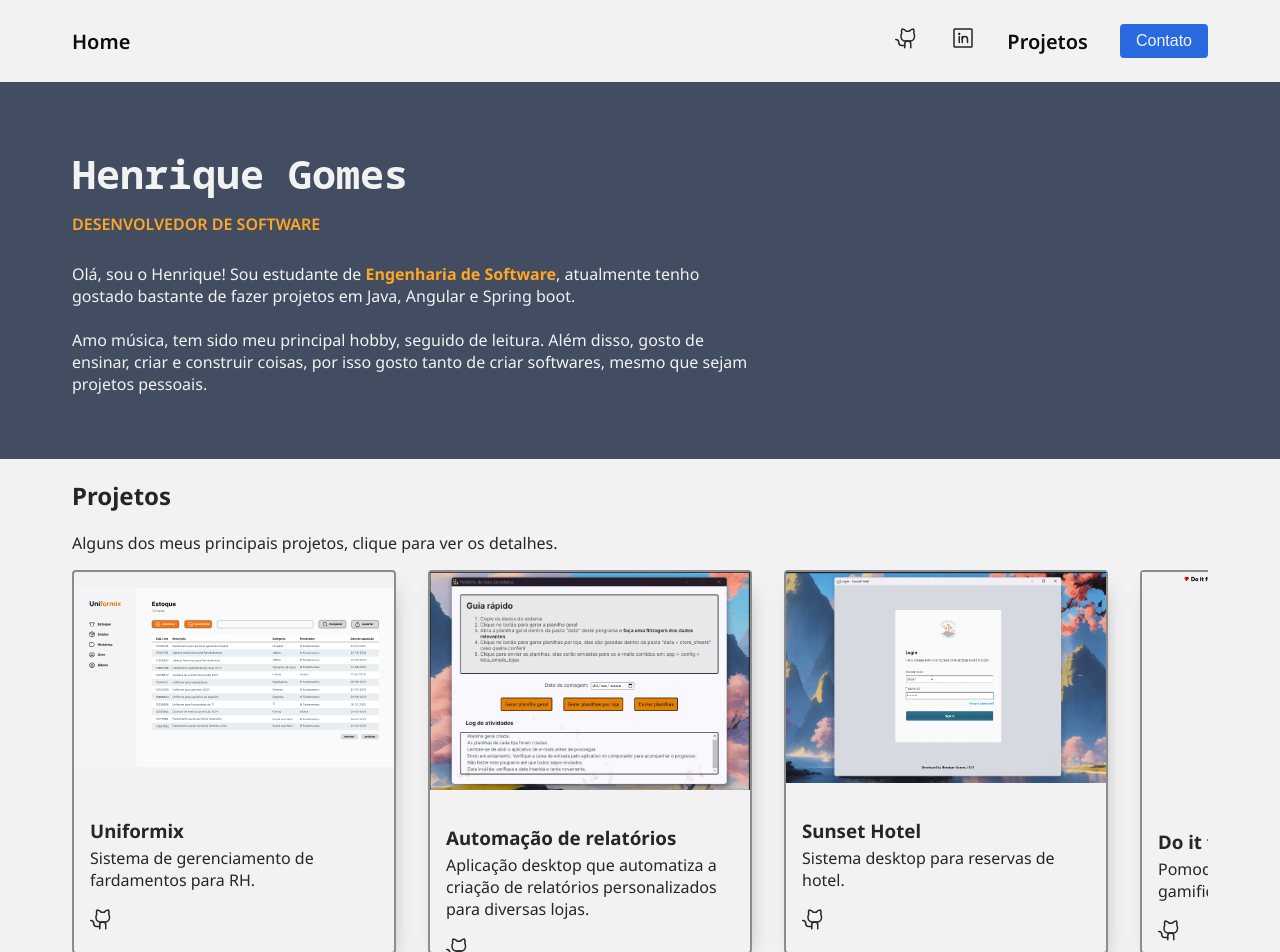
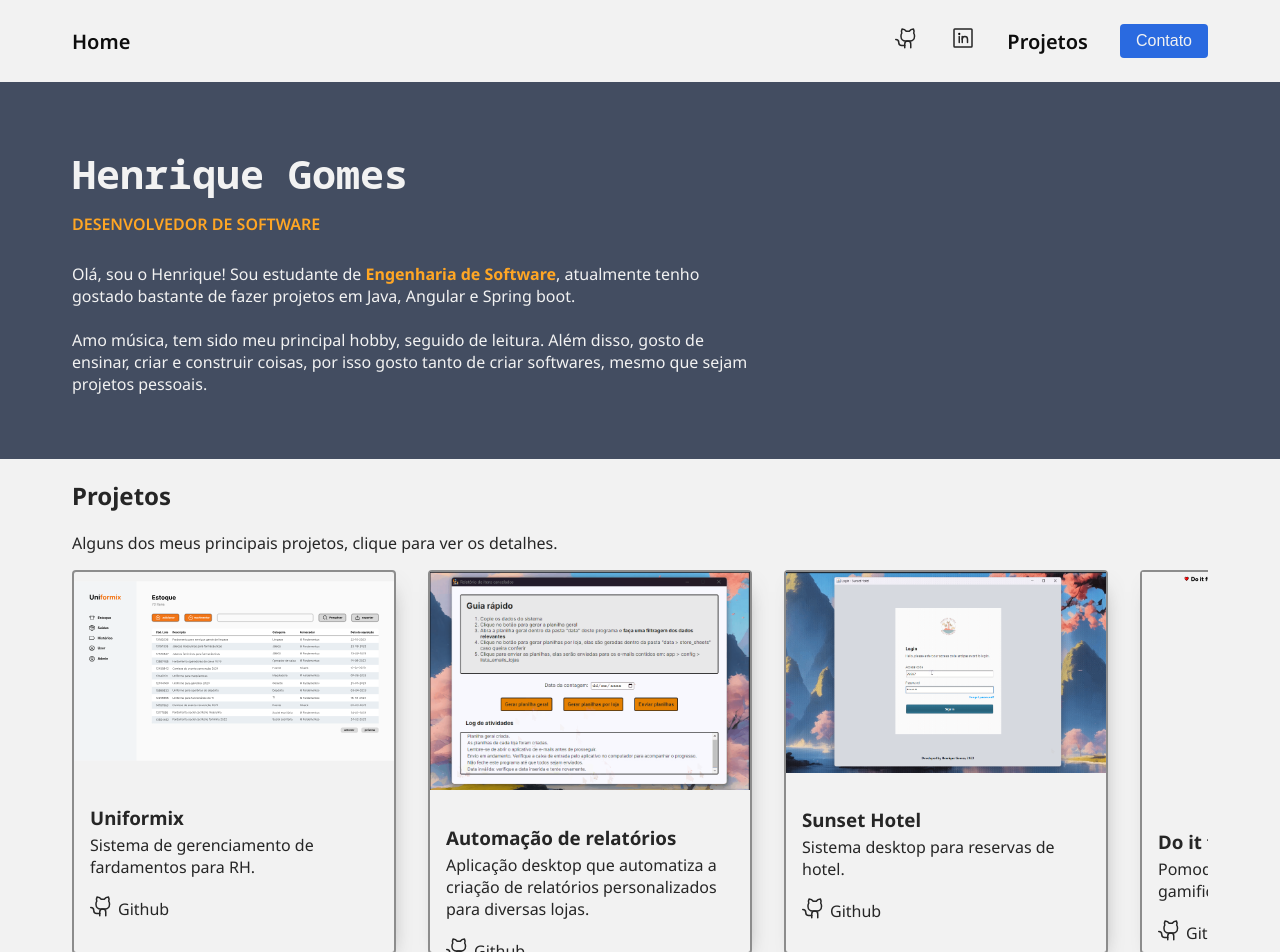
Before and after one commit to oihenrique/portfolio-web, an Angular app: page / in a window 1280 px wide. Shown: the top 952 px of the page. Built offline with nearby package versions, Linux system fonts and the light colour scheme.

Commit message:
fix: add github name to icon

```diff
--- a/src/app/components/shared/card/card.component.html
+++ b/src/app/components/shared/card/card.component.html
@@ -3,8 +3,11 @@
     <div class="info">
         <h3> {{ title }} </h3>
         <p> {{ description }} </p>
-        <a [href]="link" target="_blank">
-            <svg xmlns="http://www.w3.org/2000/svg" viewBox="0 0 256 256"><rect width="256" height="256" fill="none"/><path d="M119.83,56A52,52,0,0,0,76,32a51.92,51.92,0,0,0-3.49,44.7A49.28,49.28,0,0,0,64,104v8a48,48,0,0,0,48,48h48a48,48,0,0,0,48-48v-8a49.28,49.28,0,0,0-8.51-27.3A51.92,51.92,0,0,0,196,32a52,52,0,0,0-43.83,24Z" fill="none" stroke="currentColor" stroke-linecap="round" stroke-linejoin="round" stroke-width="16"/><path d="M104,232V192a32,32,0,0,1,32-32h0a32,32,0,0,1,32,32v40" fill="none" stroke="currentColor" stroke-linecap="round" stroke-linejoin="round" stroke-width="16"/><path d="M104,208H72a32,32,0,0,1-32-32A32,32,0,0,0,8,144" fill="none" stroke="currentColor" stroke-linecap="round" stroke-linejoin="round" stroke-width="16"/></svg>
-        </a>
+        <div class="github">
+            <a [href]="link" target="_blank">
+                <svg xmlns="http://www.w3.org/2000/svg" viewBox="0 0 256 256"><rect width="256" height="256" fill="none"/><path d="M119.83,56A52,52,0,0,0,76,32a51.92,51.92,0,0,0-3.49,44.7A49.28,49.28,0,0,0,64,104v8a48,48,0,0,0,48,48h48a48,48,0,0,0,48-48v-8a49.28,49.28,0,0,0-8.51-27.3A51.92,51.92,0,0,0,196,32a52,52,0,0,0-43.83,24Z" fill="none" stroke="currentColor" stroke-linecap="round" stroke-linejoin="round" stroke-width="16"/><path d="M104,232V192a32,32,0,0,1,32-32h0a32,32,0,0,1,32,32v40" fill="none" stroke="currentColor" stroke-linecap="round" stroke-linejoin="round" stroke-width="16"/><path d="M104,208H72a32,32,0,0,1-32-32A32,32,0,0,0,8,144" fill="none" stroke="currentColor" stroke-linecap="round" stroke-linejoin="round" stroke-width="16"/></svg>
+                <p>Github</p>
+            </a>
+        </div>
     </div>
 </div>
--- a/src/app/components/shared/card/card.component.scss
+++ b/src/app/components/shared/card/card.component.scss
@@ -25,6 +25,10 @@
         margin-top: 4px;
     }
 
+    a {
+        text-decoration: none;
+    }
+
     img {
         width: 100%;
         height: 90%;
@@ -34,4 +38,10 @@
         width: 24px;
         height: 24px;
     }
+
+    .github a {
+        display: flex;
+        flex-direction: row;
+        gap: 4px;
+    }
 }
```
